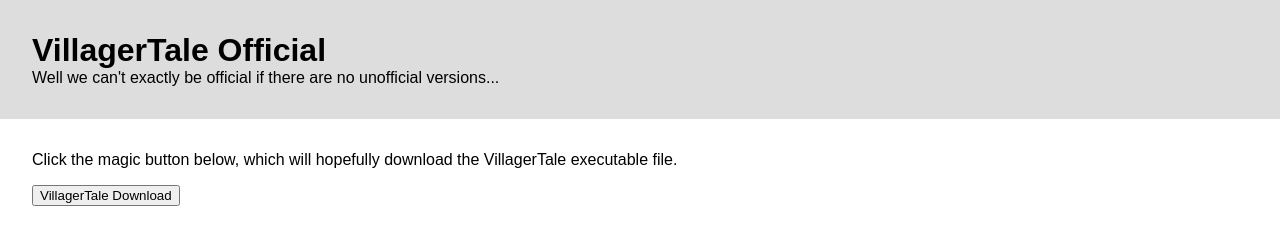
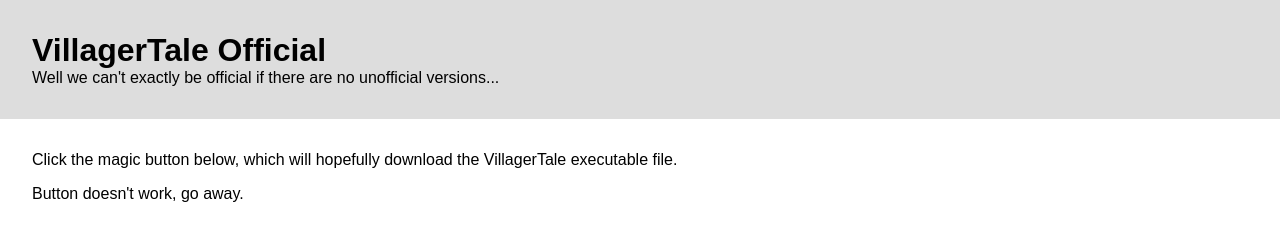
Before and after one commit to Redstonia2020/VillagerTale, a plain HTML site: page docs/index.html in a window 1280 px wide. Drawn offline with Linux system fonts and the light colour scheme.

Commit message:
I give up

```diff
--- a/docs/index.html
+++ b/docs/index.html
@@ -12,9 +12,10 @@
     </header>
     <section>
         <p>Click the magic button below, which will hopefully download the VillagerTale executable file.</p>
-        <a href="villagertale.exe">
+        <p>Button doesn't work, go away.</p>
+        <!--<a href="villagertale.exe">
             <button>VillagerTale Download</button>
-        </a>
+        </a>-->
     </section>
 </body>
 </html>
```
Also changed, not shown: 1 other file.
